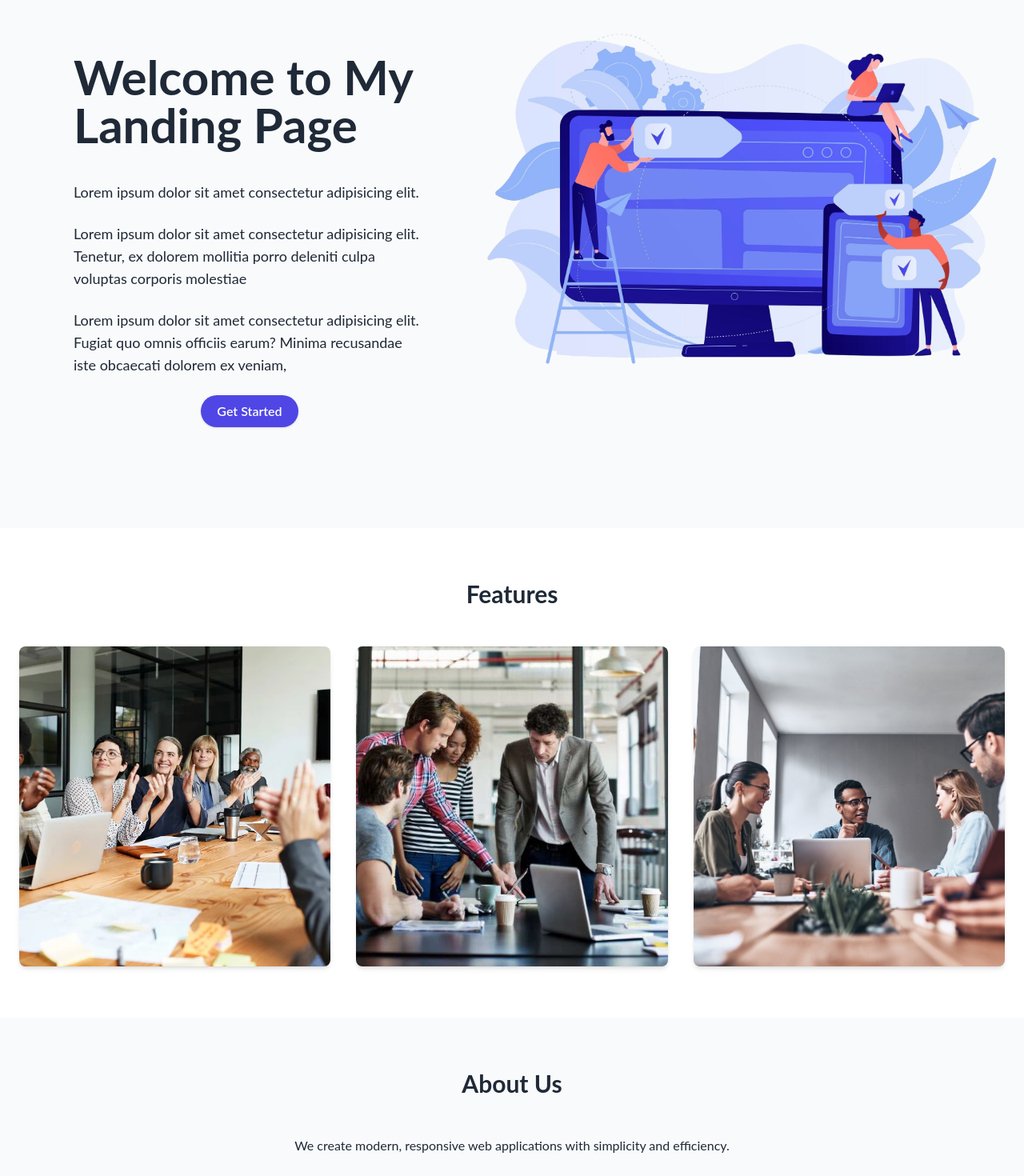
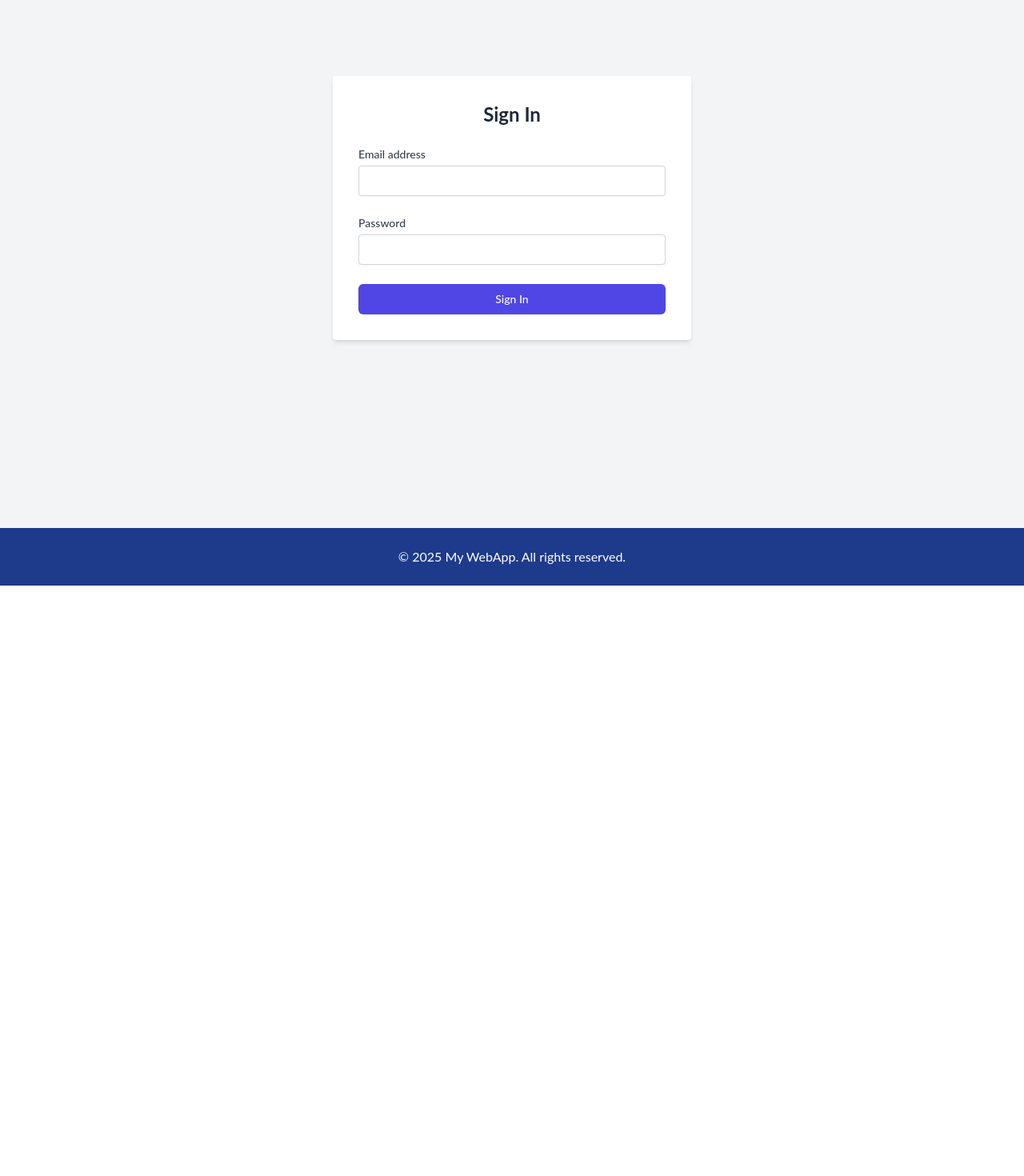
Before and after one commit to jorieltejada28/my_website, a React (Vite) app: page /my_website/sign-in in a window 1280 px wide. Shown: the part 140-1610 px from the top of the page at 80% size. After the commit the page ends 872 px from the top, so only its background shows below. Built offline with nearby package versions, Linux system fonts and the light colour scheme.

Commit message:
bug success

```diff
--- a/src/App.jsx
+++ b/src/App.jsx
@@ -7,6 +7,7 @@ import featureOneImage from "./images/featureone.png";
 import featureTwoImage from "./images/featuretwo.png";
 import featureThreeImage from "./images/featurethree.png";
 import SignIn from "./pages/SignIn";
+import { BrowserRouter as Router, Route, Routes, Navigate } from "react-router-dom";
 
 // Base Component Class
 class App extends Component {
@@ -32,14 +33,26 @@ class App extends Component {
     }
 
     return (
+      <Router basename="/my_website">
         <div className="bg-gray-50 text-gray-800 min-h-screen font-sans">
+          {/* Conditionally render Header and Footer */}
+          <Routes>
+            <Route path="/sign-in" element={<SignIn />}
+            />
+            <Route path="/" element={
+              <>
                 <Header />
                 <HeroSection />
                 <FeaturesSection />
                 <AboutSection />
                 <ContactSection />
                 <Footer />
+              </>
+            }
+            />
+          </Routes>
         </div>
+      </Router>
     );
   }
 }
@@ -127,7 +140,15 @@ class AboutSection extends Component {
         <div className="container mx-auto px-4 md:px-6">
           <h3 className="text-2xl md:text-3xl font-bold text-center mb-8 md:mb-12">About Us</h3>
           <p className="text-center max-w-3xl mx-auto">
-            We create modern, responsive web applications with simplicity and efficiency.
+            We are a dedicated team of developers and designers focused on creating
+            cutting-edge, modern, and responsive web applications that prioritize both
+            simplicity and efficiency. Our goal is to build intuitive, user-friendly
+            solutions that deliver exceptional performance across all devices and
+            platforms. We emphasize clean, maintainable code and seamless user
+            experiences, ensuring that each project not only meets but exceeds
+            expectations. Whether it's a small business website or a complex web
+            application, we take pride in crafting solutions that help our clients
+            succeed in the digital world with ease and reliability.
           </p>
         </div>
       </section>
--- a/src/components/Header.jsx
+++ b/src/components/Header.jsx
@@ -1,4 +1,5 @@
 import React, { Component } from "react";
+import { Link } from "react-router-dom";
 
 class Header extends Component {
   constructor(props) {
@@ -6,8 +7,6 @@ class Header extends Component {
     this.state = {
       isOpen: false,
     };
-    this.handleScroll = this.handleScroll.bind(this);
-    this.toggleMenu = this.toggleMenu.bind(this);
   }
 
   componentDidMount() {
@@ -18,18 +17,18 @@ class Header extends Component {
     window.removeEventListener("scroll", this.handleScroll);
   }
 
-  handleScroll() {
+  handleScroll = () => {
     const header = document.querySelector("header");
     if (window.scrollY > 50) {
       header.classList.add("bg-indigo-600", "bg-opacity-75");
     } else {
       header.classList.remove("bg-indigo-600", "bg-opacity-75");
     }
-  }
+  };
 
-  toggleMenu() {
+  toggleMenu = () => {
     this.setState((prevState) => ({ isOpen: !prevState.isOpen }));
-  }
+  };
 
   render() {
     return (
@@ -51,7 +50,7 @@ class Header extends Component {
 
           {/* Right Buttons */}
           <div className="hidden md:flex space-x-4">
-            <a href="#" className="border border-indigo-600 text-sm md:text-base text-indigo-600 py-1 px-4 rounded-full shadow hover:bg-indigo-600 hover:text-white">Sign In</a>
+            <Link to="/sign-in" className="border border-indigo-600 text-sm md:text-base text-indigo-600 py-1 px-4 rounded-full shadow hover:bg-indigo-600 hover:text-white">Sign In</Link>
             <a href="#" className="border border-indigo-600 text-sm md:text-base text-indigo-600 py-1 px-4 rounded-full shadow hover:bg-indigo-600 hover:text-white">Sign Up</a>
           </div>
 
@@ -69,7 +68,7 @@ class Header extends Component {
             <li><a href="#features" className="hover:text-indigo-600">Features</a></li>
             <li><a href="#about" className="hover:text-indigo-600">About</a></li>
             <li><a href="#contact" className="hover:text-indigo-600">Contact</a></li>
-            <li><a href="#" className="border border-indigo-600 text-indigo-600 py-2 px-4 shadow hover:bg-indigo-600 hover:text-white block">Sign In</a></li>
+            <li><Link to="/sign-in" className="border border-indigo-600 text-indigo-600 py-2 px-4 shadow hover:bg-indigo-600 hover:text-white block">Sign In</Link></li>
             <li><a href="#" className="border border-indigo-600 text-indigo-600 py-2 px-4 shadow hover:bg-indigo-600 hover:text-white block">Sign Up</a></li>
           </ul>
         </div>
--- a/src/pages/SignIn.jsx
+++ b/src/pages/SignIn.jsx
@@ -1,4 +1,6 @@
 import React, { Component } from "react";
+import Header from "../components/Header";
+import Footer from "../components/Footer";
 import LoadingScreen from "../components/LoadingScreen";
 
 class SignIn extends Component {
@@ -36,6 +38,9 @@ class SignIn extends Component {
     }
 
     return (
+      <div className="bg-gray-50 text-gray-800 min-h-screen font-sans">
+        <Header />
+
         <div className="flex items-center justify-center min-h-screen bg-gray-100">
           <div className="w-full max-w-md p-8 space-y-6 bg-white rounded shadow-md">
             <h2 className="text-2xl font-bold text-center">Sign In</h2>
@@ -81,6 +86,9 @@ class SignIn extends Component {
             </form>
           </div>
         </div>
+
+        <Footer />
+      </div>
     );
   }
 }
```
Lines whose indentation alone changed are shown as unchanged.
